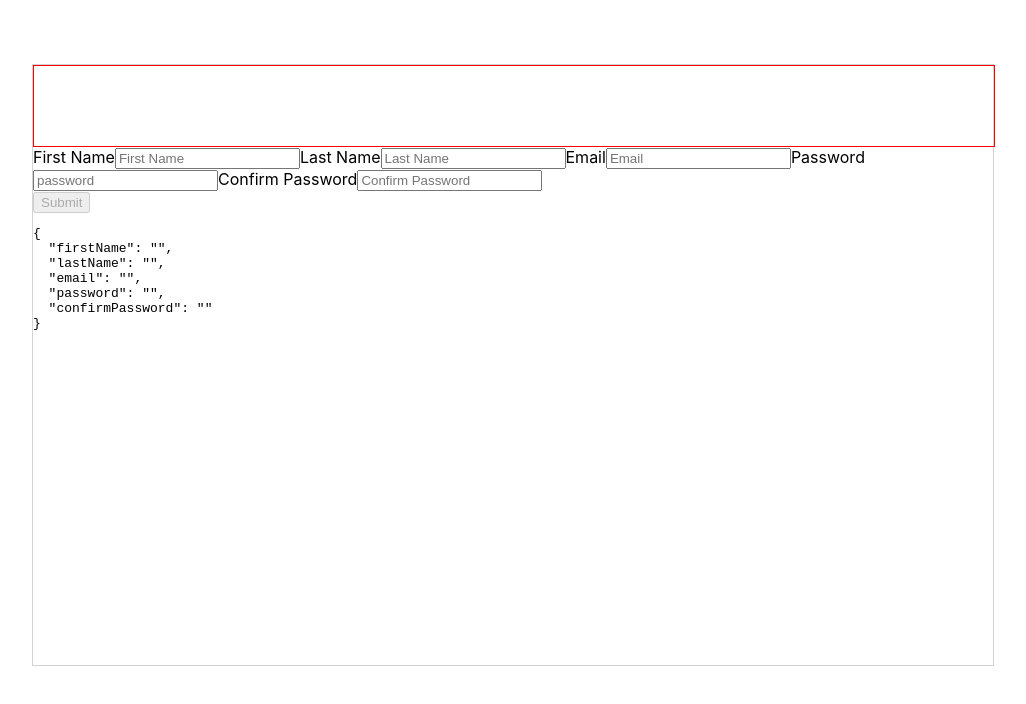
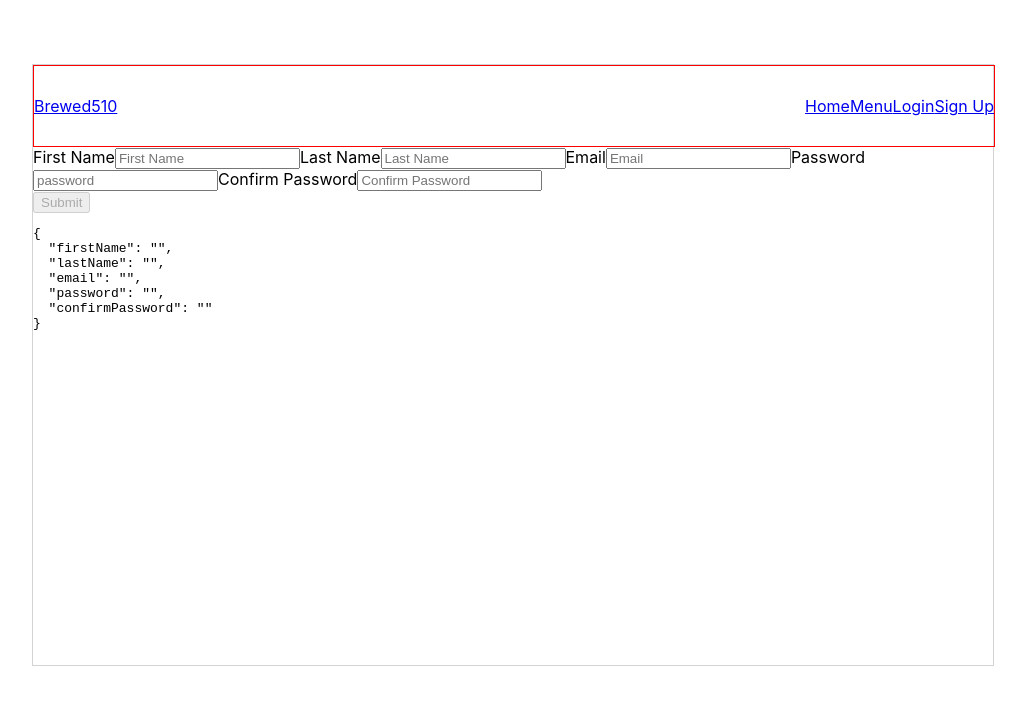
Before and after one commit to HiThereImCam/Brewed510, a React (Create React App) app in the folder app/: page /signup in a window 1280 px wide. Shown: the top 704 px of the page, without its empty margins (127-1153 px from the left). Built offline with nearby package versions, Linux system fonts and the light colour scheme; no server answers.

Commit message:
added navbar links, added isLoggedIn inside store, add more navbar css

```diff
--- a/app/src/App.tsx
+++ b/app/src/App.tsx
@@ -15,8 +15,8 @@ function App() {
 
   return (
     <div className="App">
-      <Navbar />
       <BrowserRouter>
+        <Navbar />
         <Routes>
           <Route path="/" element={<Home />} />
           <Route path="/signup" element={<SignUp />} />
--- a/app/src/components/Navbar/Navbar.tsx
+++ b/app/src/components/Navbar/Navbar.tsx
@@ -1,5 +1,47 @@
 import "./Navbar.css";
+import { useSelector } from "react-redux";
+import { StoreInterface } from "../../store";
+import { Link } from "react-router-dom";
+import { Fragment } from "react";
 
 export default function Navbar() {
-  return <div className="navbar-container"></div>;
+  const isLoggedIn = useSelector(
+    (state: StoreInterface) => state.user.isLoggedIn
+  );
+
+  console.log("isLoggedIn: ", isLoggedIn);
+
+  /**
+   * what do i not want to show if they are not logged in?
+   */
+
+  return (
+    <div className="navbar-container">
+      <Link to="/" className="nav-logo">
+        Brewed510
+      </Link>
+      <div className="nav-items-container">
+        <Link to="/" className="nav-item">
+          Home
+        </Link>
+        <Link to="/menu" className="nav-item">
+          Menu
+        </Link>
+        {!isLoggedIn ? (
+          <Fragment>
+            <Link to="/login" className="nav-item">
+              Login
+            </Link>
+            <Link to="/signup" className="nav-item">
+              Sign Up
+            </Link>
+          </Fragment>
+        ) : (
+          <Link to="/" className="nav-item">
+            Sign Out
+          </Link>
+        )}
+      </div>
+    </div>
+  );
 }
--- a/app/src/features/user/userSlice.ts
+++ b/app/src/features/user/userSlice.ts
@@ -2,10 +2,12 @@ import { createSlice, PayloadAction } from "@reduxjs/toolkit";
 
 export interface UserState {
   currentUser: string | null;
+  isLoggedIn: boolean;
 }
 
 const initialState: UserState = {
   currentUser: null,
+  isLoggedIn: false,
 };
 
 const userSlice = createSlice({
@@ -16,6 +18,7 @@ const userSlice = createSlice({
       console.log("dispatched action: ", action);
       console.log("state: ", state);
       state.currentUser = action.payload.currentUser;
+      state.isLoggedIn = true;
     },
   },
 });
--- a/app/src/pages/SignUp/SignUp.tsx
+++ b/app/src/pages/SignUp/SignUp.tsx
@@ -48,7 +48,7 @@ export default function SignUp() {
       // need to dispatch action to the store
       // then use the userinformation throughout the page
 
-      dispatch(addUser({ currentUser: firstName }));
+      dispatch(addUser({ currentUser: firstName, isLoggedIn: true }));
       navigate(`/`);
     } catch (error: any) {
       const errorCode = error.code;
--- a/app/src/store.ts
+++ b/app/src/store.ts
@@ -1,5 +1,10 @@
 import { configureStore } from "@reduxjs/toolkit";
 import userReducer from "./features/user/userSlice";
+import { UserState } from "./features/user/userSlice";
+
+export interface StoreInterface {
+  user: UserState;
+}
 
 const store = configureStore({
   reducer: {
```
